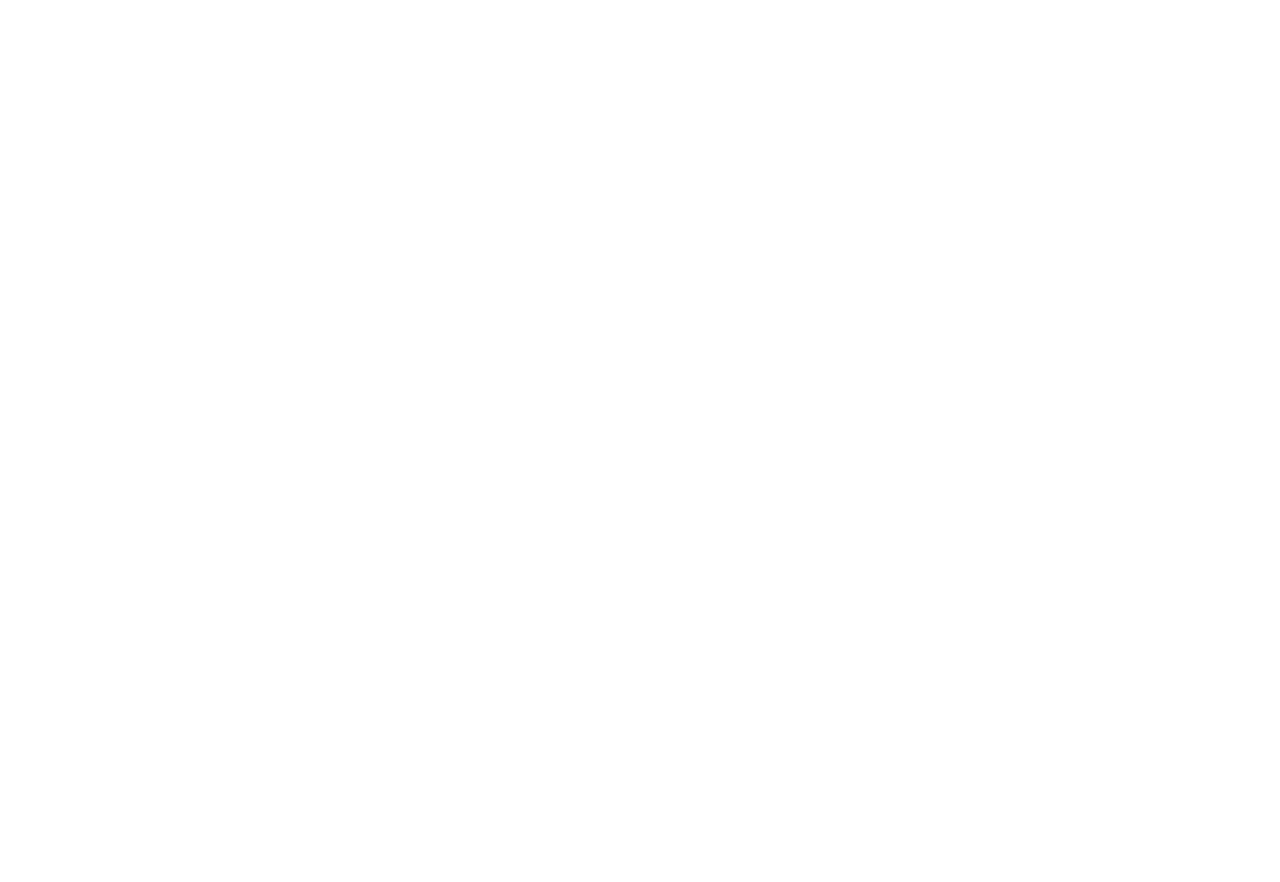
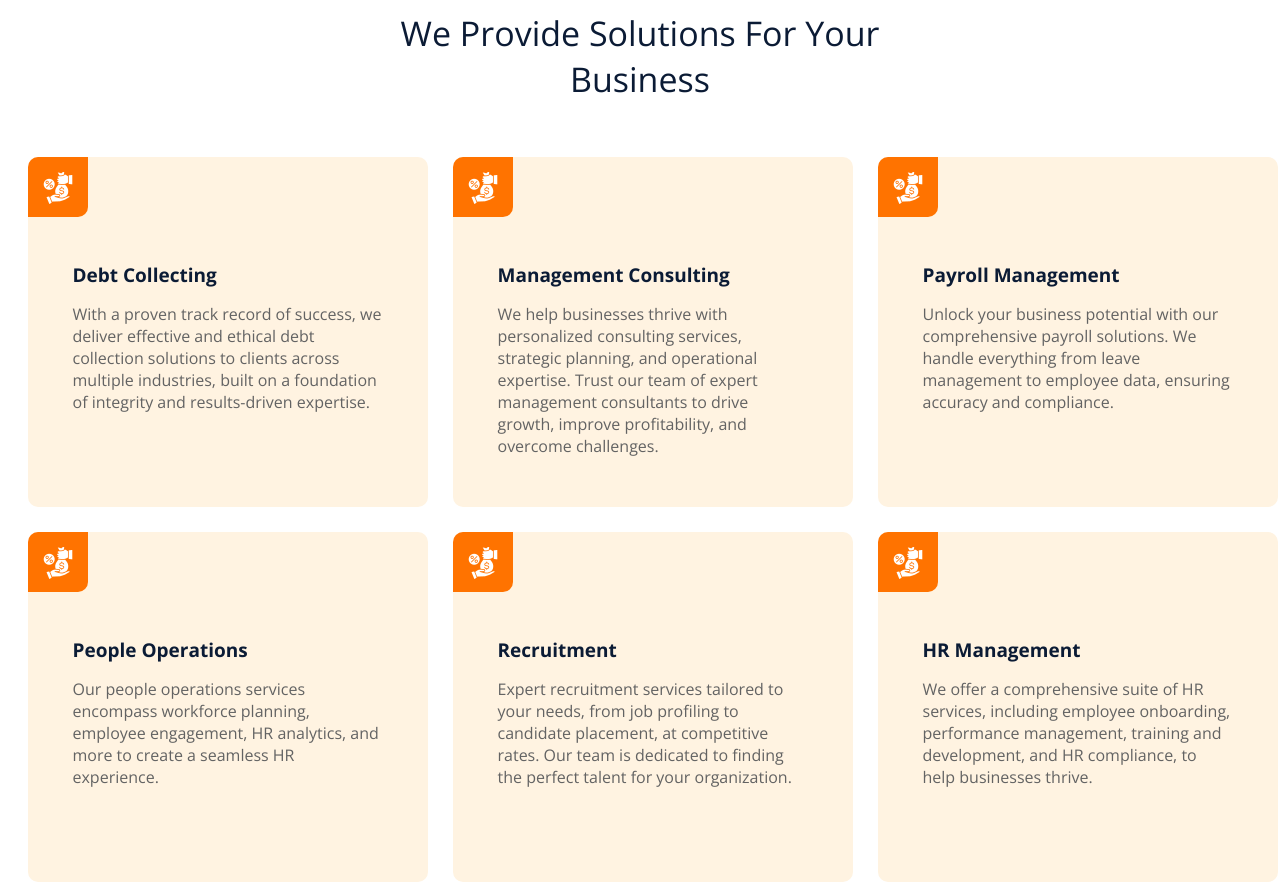
Before and after one commit to LSkhosana/Client-project, a React (Create React App) app in the folder frontend/: page / in a window 1280 px wide. Shown: the part 3340-4222 px from the top of the page. Before the commit the page ends 3184 px from the top, so only its background shows below. Built offline with nearby package versions, Linux system fonts and the light colour scheme.

Commit message:
services complete

```diff
--- a/frontend/src/CSS/Gallary.css
+++ b/frontend/src/CSS/Gallary.css
@@ -44,8 +44,8 @@
 }
 
 .gallary-item img {
-    width: 400px;
-    height: 400px;
+    width: 416px;
+    height: 416px;
     margin-left: 12px;
     margin-bottom: 12px;
     border-radius: 8px;
@@ -56,14 +56,14 @@
 }
 
 .gallary-item2 img {
-    width: 400px;
+    width: 416px;
     height: 500px;
     margin-left: 12px;
     border-radius: 8px;
 }
 
 #flags{
-    width: 812px;
+    width: 844px;
     height: 500px;
     margin-left: 12px;
     border-radius: 8px;
--- /dev/null
+++ b/frontend/src/CSS/Services.css
@@ -0,0 +1,68 @@
+.services{
+    margin-right: 100px;
+    margin-left: 100px;
+    margin-top: 150px;
+}
+
+.service-container {
+
+    display: flex;
+    flex-direction: column; /* Stack the content vertically */
+    align-items: center; /* Center horizontally */
+    text-align: center; /* Center the text inside the elements */
+}
+
+.service-head h4{
+    text-align: center; /* Centers text within h5 and p */
+    font-size: 34px;
+    font-weight: 400;
+    color: rgba(11, 27, 53, 1);
+    margin-bottom: 30px;
+
+}
+
+.service-card{
+    width: 400px;
+    height: 350px;
+    background-color: rgb(255, 243, 225);
+    margin-left: 25px;
+    margin-top: 25px;
+    border-radius: 10px;
+}
+
+.service-icon{
+    width: 60px;
+    height: 60px;
+    background-color: #ff7300;
+    border-top-left-radius:10px ;
+    border-bottom-right-radius: 10px;
+}
+
+.service-icon img{
+    margin-top: 15px;
+}
+
+.service-cards{
+    display: flex;
+}
+
+.service-text{
+    text-align: left;
+    margin-left: 45px;
+    margin-top: 45px;
+    margin-right: 45px;
+}
+
+.service-text p{
+    color:rgb(99, 99, 99);
+    margin-top: 15px;
+    font-size: 16px;
+
+
+}
+
+.service-text h5{
+    color: rgba(11, 27, 53, 1);
+    font-size: 19px;
+
+}
--- /dev/null
+++ b/frontend/src/Components/Services.jsx
@@ -0,0 +1,116 @@
+import React from 'react'
+import '../CSS/Services.css'
+import debt from '../Assets/debt.png'
+
+const Services = () => {
+  return (
+    <section className='services'>
+        <div className='service-container'>
+            <div className='service-head'>
+                <h4>We Provide Solutions For Your <br/>Business</h4>
+            </div>
+            <div className='service-cards'>
+                <div className='service-card'>
+                    <div className='service-icon'>
+                        <img src={debt} alt='debt' />
+                    </div>
+                    <div className='service-text'>
+                        <h5>Debt Collecting</h5>
+                        <p>
+                         With a proven track record of success,
+                         we deliver effective and ethical debt collection solutions to clients across multiple industries,
+                         built on a foundation of integrity and results-driven expertise.
+                        </p>
+
+                    </div>
+                </div>
+
+                <div className='service-card'>
+                    <div className='service-icon'>
+                        <img src={debt} alt='debt' />
+                    </div>
+                    <div className='service-text'>
+                        <h5>Management Consulting
+                        </h5>
+                        <p>
+                        We help businesses thrive with personalized consulting services,
+                        strategic planning, and operational expertise. Trust our team of expert
+                        management consultants to drive growth, improve profitability, and overcome challenges.
+                        </p>
+
+                    </div>
+                </div>
+
+                <div className='service-card'>
+                    <div className='service-icon'>
+                        <img src={debt} alt='debt' />
+                    </div>
+                    <div className='service-text'>
+                        <h5>Payroll Management</h5>
+                        <p>
+                        Unlock your business potential with our comprehensive payroll solutions.
+                        We handle everything from leave management to employee data,
+                        ensuring accuracy and compliance.
+                        </p>
+
+                    </div>
+                </div>
+            </div>
+
+
+
+
+
+            {/* second row */}
+            <div className='service-cards'>
+                <div className='service-card'>
+                    <div className='service-icon'>
+                        <img src={debt} alt='debt' />
+                    </div>
+                    <div className='service-text'>
+                        <h5>People Operations</h5>
+                        <p>
+                        Our people operations services encompass workforce planning,
+                        employee engagement, HR analytics, and more
+                        to create a seamless HR experience.
+                        </p>
+
+                    </div>
+                </div>
+
+                <div className='service-card'>
+                    <div className='service-icon'>
+                        <img src={debt} alt='debt' />
+                    </div>
+                    <div className='service-text'>
+                        <h5>Recruitment
+                        </h5>
+                        <p>
+                        Expert recruitment services tailored to your needs,
+                        from job profiling to candidate placement, at competitive rates.
+                        Our team is dedicated to finding the perfect talent for your organization.
+                        </p>
+
+                    </div>
+                </div>
+
+                <div className='service-card'>
+                    <div className='service-icon'>
+                        <img src={debt} alt='debt' />
+                    </div>
+                    <div className='service-text'>
+                        <h5>HR Management</h5>
+                        <p>
+                        We offer a comprehensive suite of HR services,
+                        including employee onboarding, performance management,
+                        training and development, and HR compliance, to help businesses thrive.
+                        </p>
+                    </div>
+                </div>
+            </div>
+        </div>
+    </section>
+  )
+}
+
+export default Services
--- a/frontend/src/Pages/Home.jsx
+++ b/frontend/src/Pages/Home.jsx
@@ -3,6 +3,7 @@
 import Hero from '../Components/Hero'
 import About from '../Components/About'
 import Gallery from '../Components/Gallery'
+import Services from '../Components/Services'
 
 
 const Home = () => {
@@ -12,6 +13,7 @@
     <Hero />
     <About />
     <Gallery/>
+    <Services/>
     </>
   )
 }
```
Also changed, not shown: frontend/src/Assets/debt.png (added).
